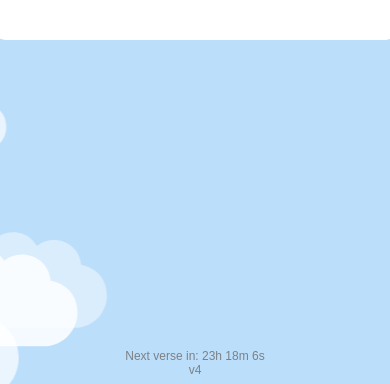
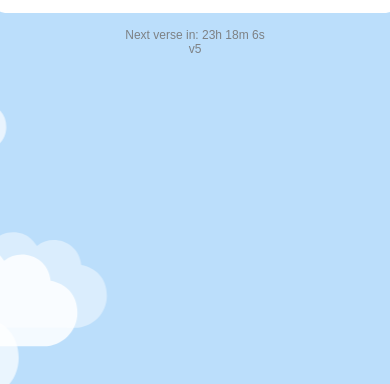
Before and after one commit to Bible-Verses/bible-verse, a plain HTML site: page index.html in a window 390 px wide. Shown: the part 460-844 px from the top of the page. Drawn offline with Linux system fonts and the light colour scheme; no server answers.

Commit message:
Update index.html

```diff
--- a/index.html
+++ b/index.html
@@ -119,7 +119,12 @@
                 font-size: 16px;
             }
             .refresh-time {
+                position: relative; /* Change from absolute to relative */
+                bottom: auto; /* Reset bottom positioning */
+                margin-top: 15px; /* Add space above */
                 font-size: 12px;
+                color: #777;
+                opacity: 0.9;
             }
         }
 
@@ -136,7 +141,7 @@
         <p class="reference"></p>
     </div>
 
-    <p class="refresh-time">Next verse in: <span id="countdown">calculating...</span><br>v4</p>
+    <p class="refresh-time">Next verse in: <span id="countdown">calculating...</span><br>v5</p>
     <script>
         let start = true;
         let cloudCount = 0;
```
